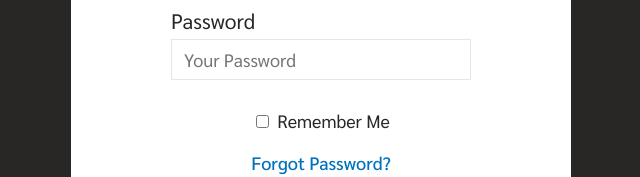
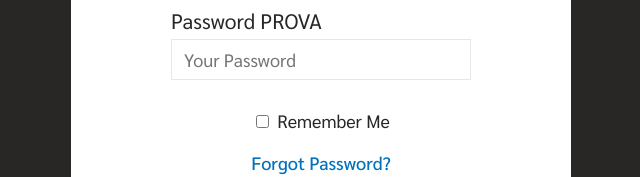
Before and after one commit to awpellegrini/Blackbird, a plain HTML site: page public/index.html in a window 1280 px wide. Shown: the part 331-508 px from the top of the page, 319-959 px from the left. Drawn offline with nearby package versions, Linux system fonts and the light colour scheme; no server answers.

Commit message:
added PROVA
pw input

```diff
--- a/public/index.html
+++ b/public/index.html
@@ -35,7 +35,7 @@
                 <input type="email" name="email" class="form-control" id="InputEmail" aria-describedby="emailHelp" placeholder="you@company.com" onfocusin="simpleBorder(this)">
             </div>
             <div class="form-item">
-                <label for="InputPassword">Password</label>
+                <label for="InputPassword">Password PROVA</label>
                 <input type="password" name="password" class="form-control" id="InputPassword" placeholder="Your Password" onfocusin="simpleBorder(this)">
             </div>
             <div class="form-item form-check">
```
